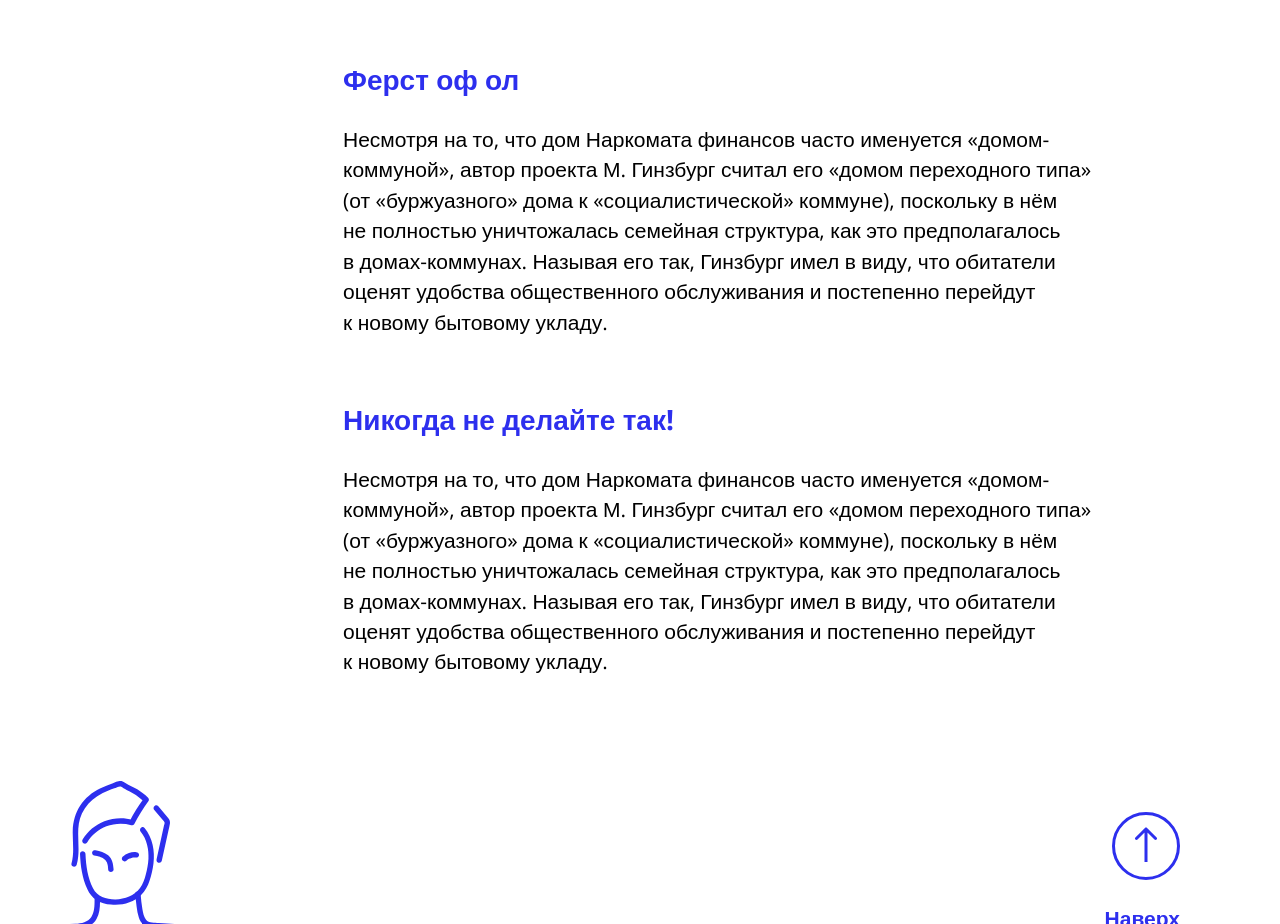
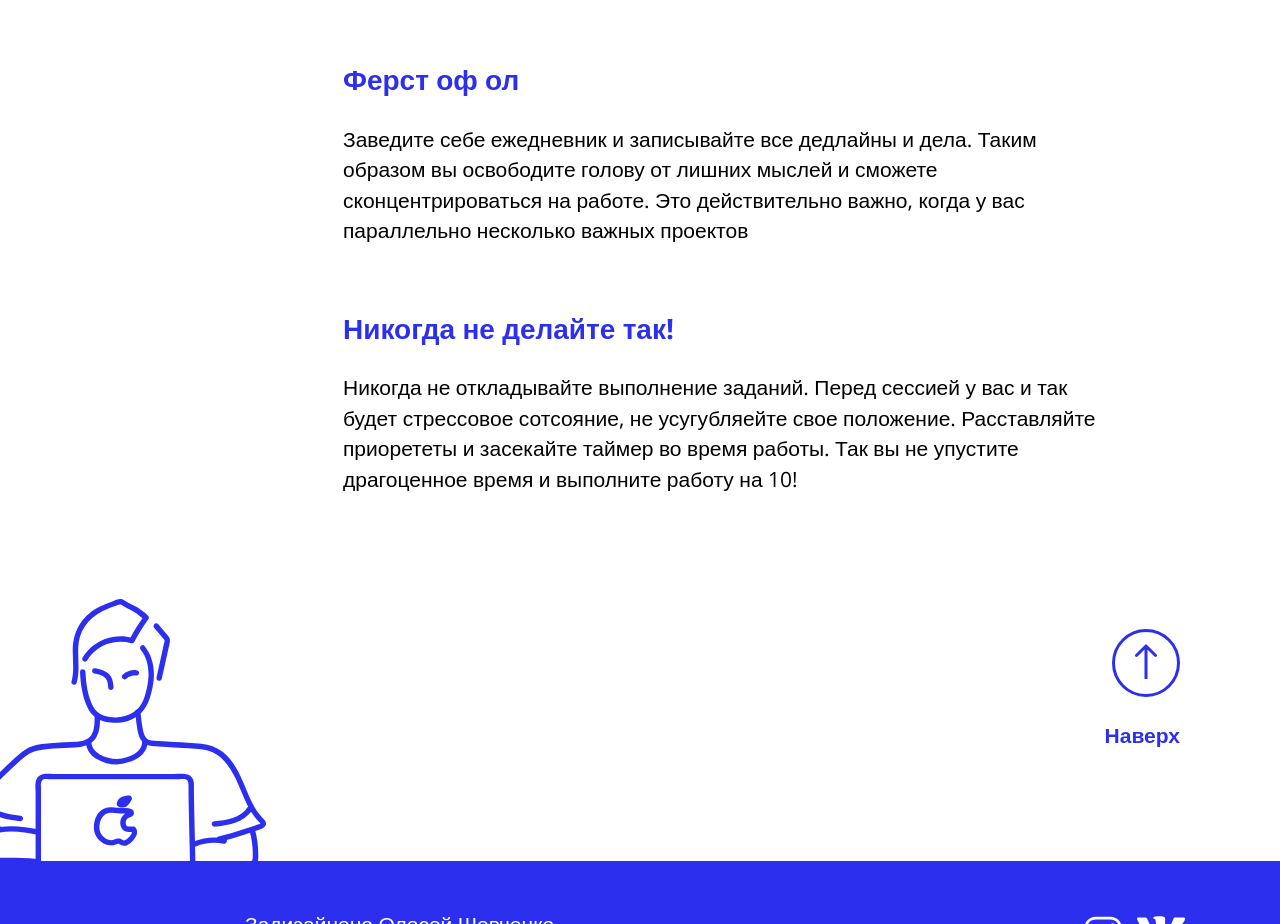
Before and after one commit to chikiriau-Olesya/gid, a plain HTML site: page hacks.html in a window 1280 px wide. Shown: the part 3094-4018 px from the top of the page. Drawn offline with nearby package versions, Linux system fonts and the light colour scheme.

Commit message:
edit text

```diff
--- a/hacks.html
+++ b/hacks.html
@@ -75,14 +75,10 @@
             <div class="block" id="time">
                     <h3>Тайм-менеджмент</h3>
                     <h4>Ферст оф ол</h4>
-                    <p>Несмотря на&nbsp;то, что дом Наркомата финансов часто именуется &laquo;домом-коммуной&raquo;, автор проекта М.&nbsp;Гинзбург считал его &laquo;домом переходного типа&raquo; (от&nbsp;&laquo;буржуазного&raquo; дома к&nbsp;&laquo;социалистической&raquo; коммуне), поскольку
-                            в&nbsp;нём не&nbsp;полностью уничтожалась семейная структура, как это предполагалось
-                            в&nbsp;домах-коммунах. Называя его так, Гинзбург имел в&nbsp;виду, что обитатели оценят удобства общественного обслуживания и&nbsp;постепенно перейдут к&nbsp;новому бытовому укладу.
+                    <p>Заведите себе ежедневник и&nbsp;записывайте все дедлайны и&nbsp;дела. Таким образом вы&nbsp;освободите голову от&nbsp;лишних мыслей и&nbsp;сможете сконцентрироваться на&nbsp;работе. Это действительно важно, когда у&nbsp;вас параллельно несколько важных проектов
                     </p>
                     <h4>Никогда не делайте так!</h4>
-                    <p>Несмотря на&nbsp;то, что дом Наркомата финансов часто именуется &laquo;домом-коммуной&raquo;, автор проекта М.&nbsp;Гинзбург считал его &laquo;домом переходного типа&raquo; (от&nbsp;&laquo;буржуазного&raquo; дома к&nbsp;&laquo;социалистической&raquo; коммуне), поскольку
-                            в&nbsp;нём не&nbsp;полностью уничтожалась семейная структура, как это предполагалось
-                            в&nbsp;домах-коммунах. Называя его так, Гинзбург имел в&nbsp;виду, что обитатели оценят удобства общественного обслуживания и&nbsp;постепенно перейдут к&nbsp;новому бытовому укладу.
+                    <p>Никогда не&nbsp;откладывайте выполнение заданий. Перед сессией у&nbsp;вас и&nbsp;так будет стрессовое сотсояние, не&nbsp;усугубляейте свое положение. Расставляйте приорететы и&nbsp;засекайте таймер во&nbsp;время работы. Так вы&nbsp;не&nbsp;упустите драгоценное время и&nbsp;выполните работу на&nbsp;10!
                     </p>
             </div>
             <div class="up-link">
```
